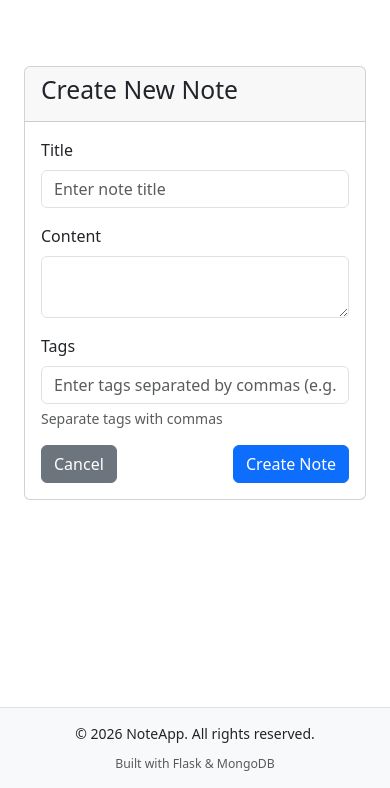
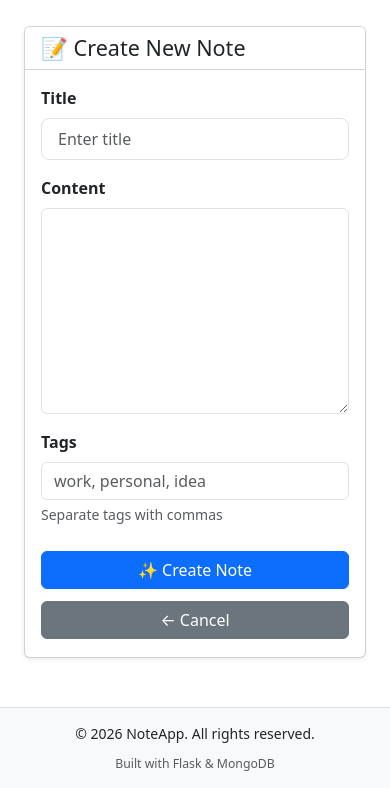
Before and after one commit to Juhi-Kini/NoteApp, a Flask app: page /note/new in a window 390 px wide. Shown: the part 56-844 px from the top of the page. Run offline with Flask 3, Linux system fonts and the light colour scheme; the visitor is signed in with stand-in values (Sample User, id 1); some libraries are stand-ins or nearby versions.

Commit message:
Refactor note form layout and styling
Updated the note form to improve styling and responsiveness. Enhanced labels and input fields, added icons, and adjusted CKEditor settings.

```diff
--- a/templates/note_form.html
+++ b/templates/note_form.html
@@ -1,37 +1,39 @@
 {% extends 'base.html' %}
 
 {% block content %}
-<div class="container mt-5">
+<div class="container mt-2 mt-md-4">
   <div class="row justify-content-center">
-    <div class="col-md-10">
-      <div class="card">
-        <div class="card-header">
-          <h2>{{ 'Edit Note' if note else 'Create New Note' }}</h2>
+    <div class="col-12 col-md-10 col-lg-8">
+      <div class="card shadow-sm">
+        <div class="card-header bg-white">
+          <h2 class="h4 mb-0">{{ '✏️ Edit Note' if note else '📝 Create New Note' }}</h2>
         </div>
         <div class="card-body">
           <form method="POST">
             <div class="mb-3">
-              <label for="title" class="form-label">Title</label>
-              <input type="text" class="form-control" id="title" name="title"
-                     placeholder="Enter note title" value="{{ note['title'] if note else '' }}" required>
+              <label for="title" class="form-label fw-bold">Title</label>
+              <input type="text" class="form-control form-control-lg" id="title" name="title"
+                     placeholder="Enter title" value="{{ note['title'] if note else '' }}" required>
             </div>
 
             <div class="mb-3">
-              <label for="content" class="form-label">Content</label>
-              <textarea class="form-control" name="content">{{ note['content']|safe if note else '' }}</textarea>
+              <label for="content" class="form-label fw-bold">Content</label>
+              <textarea class="form-control" id="content" name="content" rows="8">{{ note['content']|safe if note else '' }}</textarea>
             </div>
 
             <div class="mb-3">
-              <label for="tags" class="form-label">Tags</label>
+              <label for="tags" class="form-label fw-bold">Tags</label>
               <input type="text" class="form-control" id="tags" name="tags"
-                     placeholder="Enter tags separated by commas (e.g., work, personal, idea)"
+                     placeholder="work, personal, idea"
                      value="{{ note['tags']|join(', ') if note else '' }}">
-              <div class="form-text">Separate tags with commas</div>
+              <div class="form-text small">Separate tags with commas</div>
             </div>
 
-            <div class="d-flex justify-content-between">
-              <a href="/dashboard" class="btn btn-secondary">Cancel</a>
-              <button type="submit" class="btn btn-primary">{{ 'Update Note' if note else 'Create Note' }}</button>
+            <div class="d-flex flex-column flex-sm-row justify-content-between gap-2 mt-4">
+              <a href="/dashboard" class="btn btn-secondary order-2 order-sm-1">← Cancel</a>
+              <button type="submit" class="btn btn-primary order-1 order-sm-2">
+                {{ '💾 Update Note' if note else '✨ Create Note' }}
+              </button>
             </div>
           </form>
         </div>
@@ -40,28 +42,50 @@
   </div>
 </div>
 
-<!-- Load CKEditor without CSRF -->
+<!-- CKEditor with mobile adjustments -->
 {{ ckeditor.load() }}
 <script>
   CKEDITOR.replace('content', {
-    height: 400,
-    removePlugins: 'forms'  // This disables form-related features that need CSRF
+    height: Math.min(400, window.innerHeight * 0.5),
+    removePlugins: 'forms',
+    toolbar: [
+      ['Bold', 'Italic', 'Underline'],
+      ['NumberedList', 'BulletedList'],
+      ['Link', 'Unlink'],
+      ['RemoveFormat', 'Source']
+    ],
+    toolbarGroups: [
+      { name: 'basicstyles' },
+      { name: 'list' },
+      { name: 'links' },
+      { name: 'tools' }
+    ]
+  });
+
+  // Adjust editor on window resize
+  window.addEventListener('resize', function() {
+    if (CKEDITOR.instances.content) {
+      CKEDITOR.instances.content.resize('100%', Math.min(400, window.innerHeight * 0.5));
+    }
   });
 </script>
 
 <style>
+  @media (max-width: 576px) {
+    .form-control-lg {
+      font-size: 1rem;
+    }
+    .btn {
+      width: 100%;
+      margin: 2px 0;
+    }
+    .card-body {
+      padding: 1rem;
+    }
+  }
   .cke_chrome {
     border: 1px solid #ced4da !important;
-    border-radius: 0.25rem !important;
-  }
-  .cke_inner {
-    border-radius: 0.25rem !important;
-  }
-  .cke_top {
-    border-top-left-radius: 0.25rem !important;
-    border-top-right-radius: 0.25rem !important;
-    background: #f8f9fa !important;
-    border-bottom: 1px solid #dee2e6 !important;
+    border-radius: 0.375rem !important;
   }
 </style>
 {% endblock %}
```
